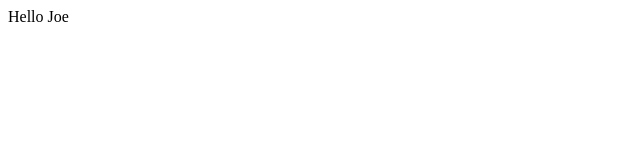
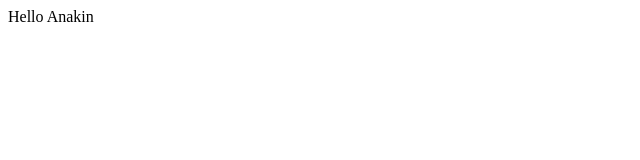
Before and after one commit to dana-ciocan/darkside-of-the-dom, a website: page 02-hello-name/index.html in a window 1280 px wide. Shown: the full height of the page, 0-640 px from the left. Drawn offline with Linux system fonts and the light colour scheme.

Commit message:
Make name more Star Wars-y

```diff
--- a/02-hello-name/index.html
+++ b/02-hello-name/index.html
@@ -16,6 +16,6 @@
     </script>
   </head>
   <body>
-    <hello-to name="Joe" />
+    <hello-to name="Anakin" />
   </body>
 </html>
```
